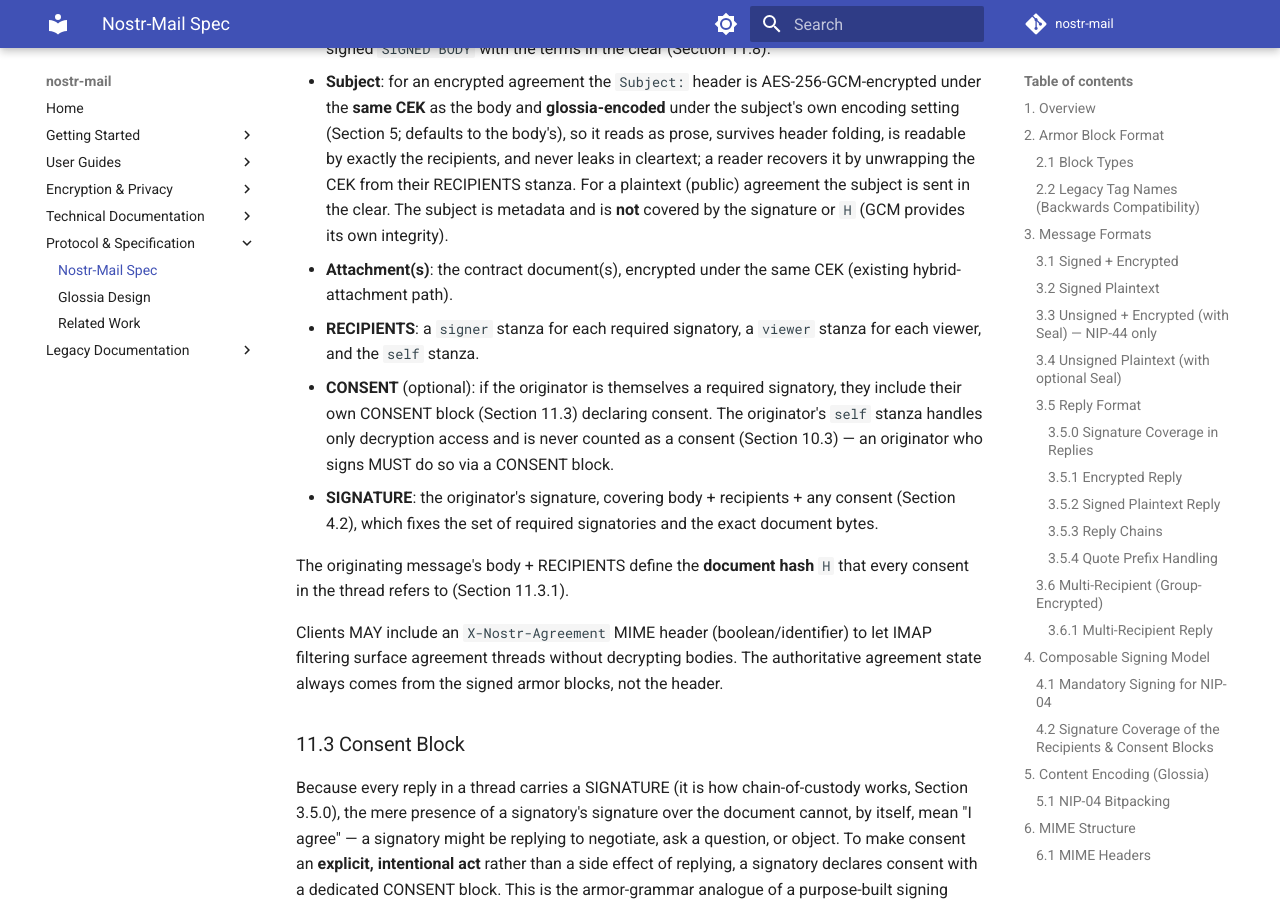
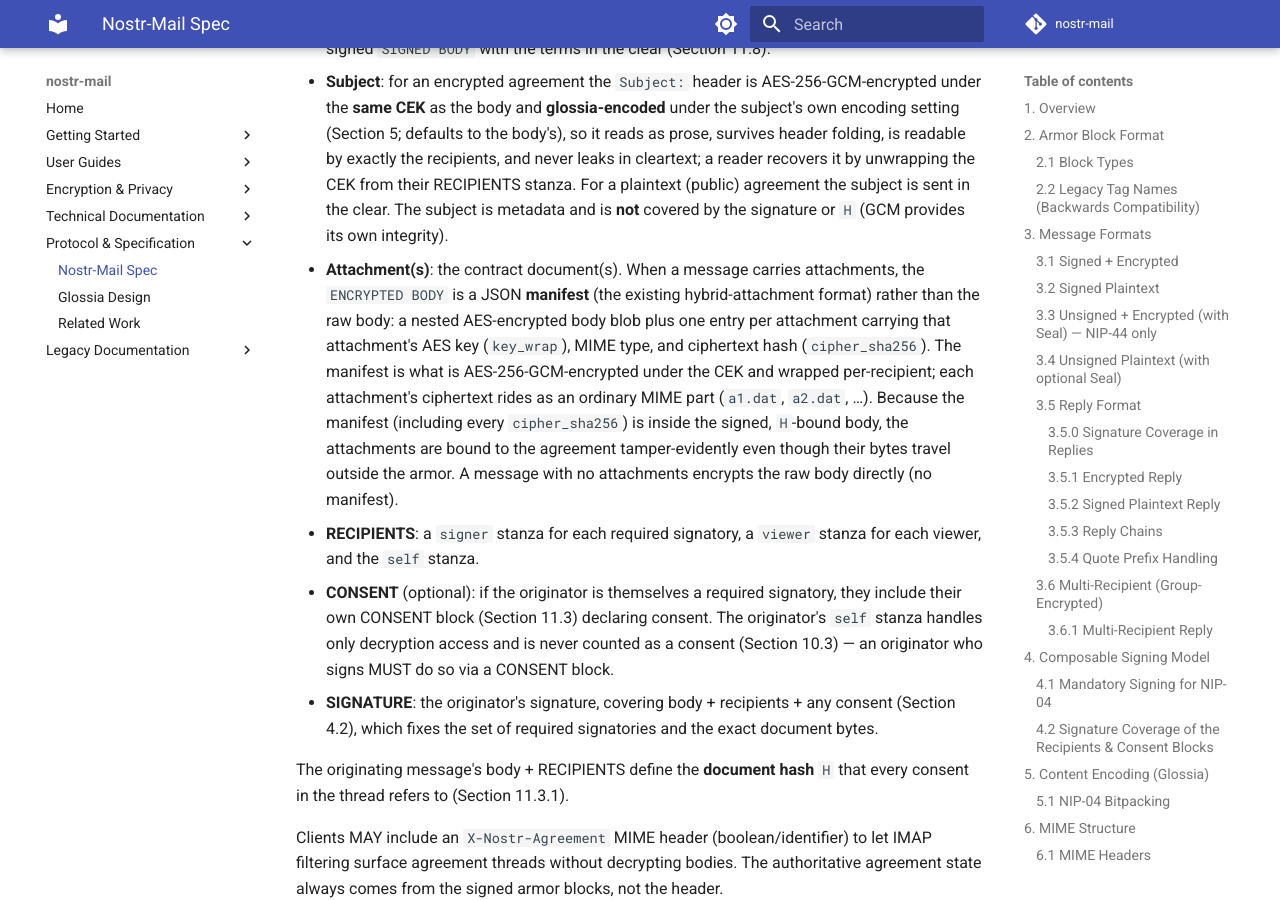
Before and after one commit to asherp/nostr-mail, an MkDocs documentation site: the page built from docs/nostr-mail-spec.md, in a window 1280 px wide and 900 px high, scrolled down 23690 px. Built offline with MkDocs 1.6.1 and Material for MkDocs 9.7.7, drawn with Linux system fonts in a browser that asks for light colours; comment, search, counter and statistics services are not loaded.

Commit message:
spec: document the attachment manifest on the multi-recipient envelope (§11.2)
https://claude.ai/code/session_01JNdBAs9JnBf7FLHBouBv4K

```diff
--- a/docs/nostr-mail-spec.md
+++ b/docs/nostr-mail-spec.md
@@ -667,7 +667,7 @@ An agreement is initiated as a signed multi-recipient message:
 
 - **Body**: the agreement cover text / terms, in a signed `ENCRYPTED BODY` (the envelope is signalled by the RECIPIENTS block, not a keyword) — or, for a **plaintext (public) agreement**, a signed `SIGNED BODY` with the terms in the clear (Section 11.8).
 - **Subject**: for an encrypted agreement the `Subject:` header is AES-256-GCM-encrypted under the **same CEK** as the body and **glossia-encoded** under the subject's own encoding setting (Section 5; defaults to the body's), so it reads as prose, survives header folding, is readable by exactly the recipients, and never leaks in cleartext; a reader recovers it by unwrapping the CEK from their RECIPIENTS stanza. For a plaintext (public) agreement the subject is sent in the clear. The subject is metadata and is **not** covered by the signature or `H` (GCM provides its own integrity).
-- **Attachment(s)**: the contract document(s), encrypted under the same CEK (existing hybrid-attachment path).
+- **Attachment(s)**: the contract document(s). When a message carries attachments, the `ENCRYPTED BODY` is a JSON **manifest** (the existing hybrid-attachment format) rather than the raw body: a nested AES-encrypted body blob plus one entry per attachment carrying that attachment's AES key (`key_wrap`), MIME type, and ciphertext hash (`cipher_sha256`). The manifest is what is AES-256-GCM-encrypted under the CEK and wrapped per-recipient; each attachment's ciphertext rides as an ordinary MIME part (`a1.dat`, `a2.dat`, …). Because the manifest (including every `cipher_sha256`) is inside the signed, `H`-bound body, the attachments are bound to the agreement tamper-evidently even though their bytes travel outside the armor. A message with no attachments encrypts the raw body directly (no manifest).
 - **RECIPIENTS**: a `signer` stanza for each required signatory, a `viewer` stanza for each viewer, and the `self` stanza.
 - **CONSENT** (optional): if the originator is themselves a required signatory, they include their own CONSENT block (Section 11.3) declaring consent. The originator's `self` stanza handles only decryption access and is never counted as a consent (Section 10.3) — an originator who signs MUST do so via a CONSENT block.
 - **SIGNATURE**: the originator's signature, covering body + recipients + any consent (Section 4.2), which fixes the set of required signatories and the exact document bytes.
```
